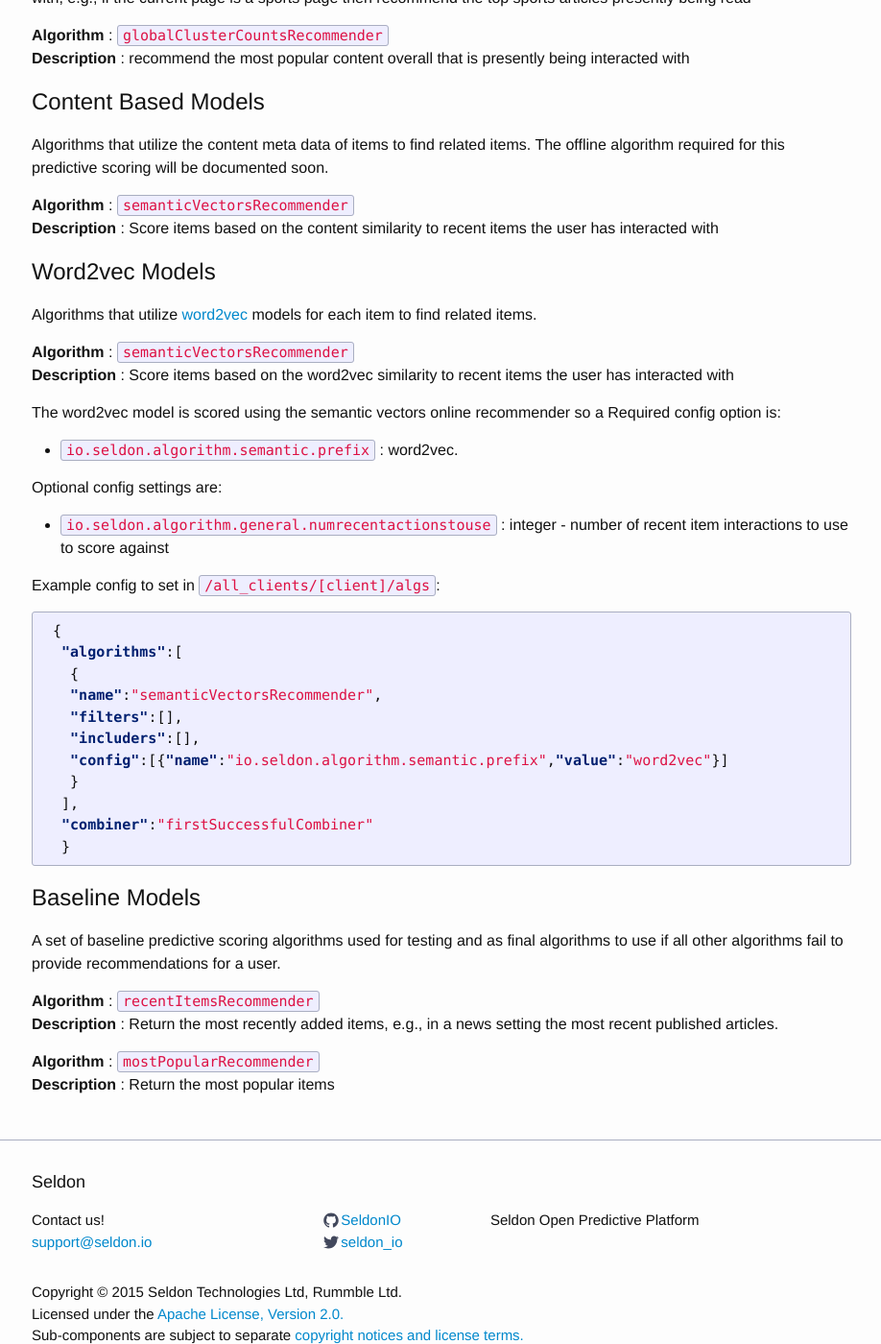
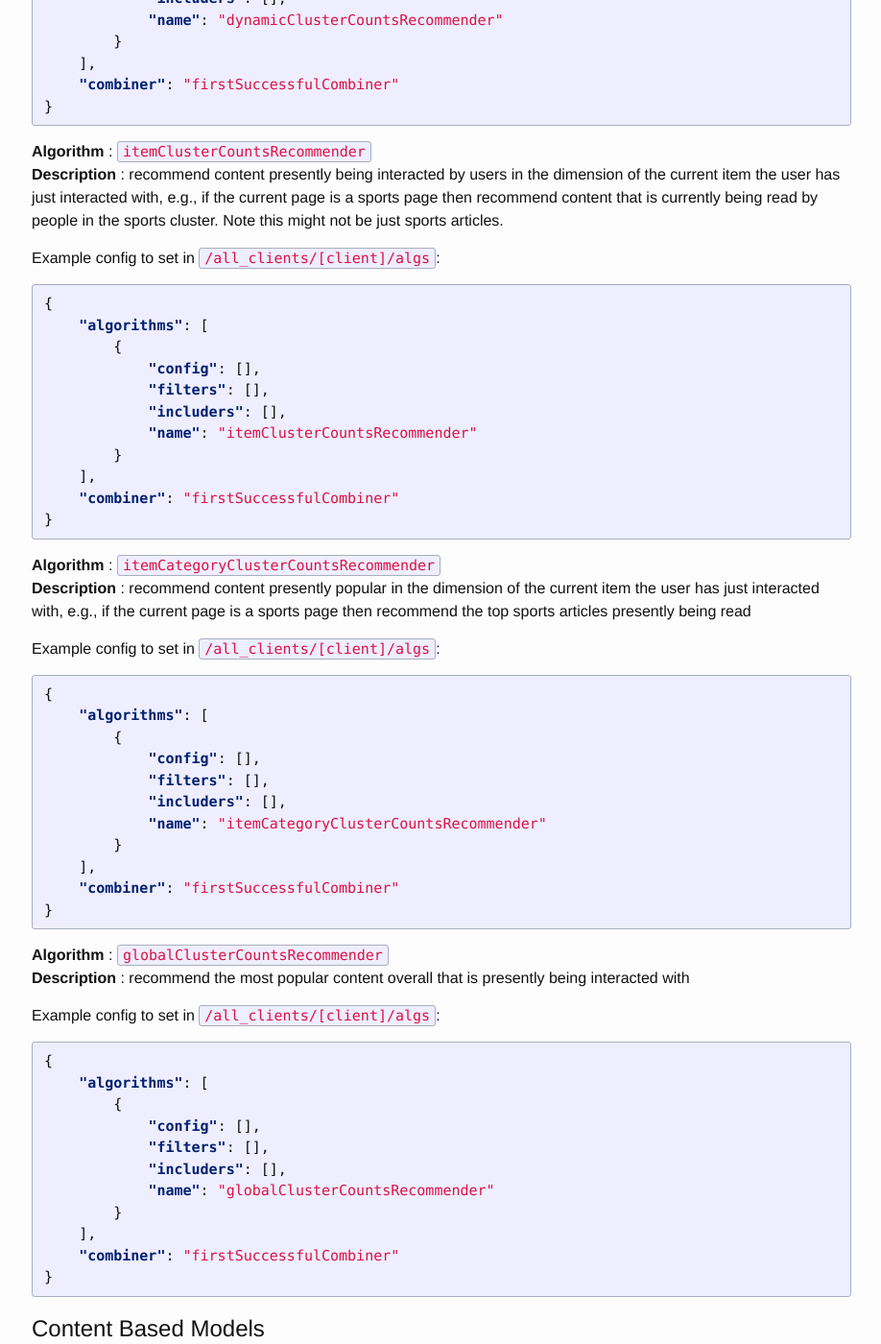
Before and after one commit to SeldonIO/seldonio.github.com, a Jekyll site: the page built from predictive-scoring.md, in a window 1280 px wide and 1400 px high, scrolled down 2631 px. Shown: the whole window at 96% size, without its empty margins (180-1098 px from the left). Built offline with Jekyll 4.4.1, drawn with Linux system fonts in a browser that asks for light colours; some of the changed text lies outside the part shown; grey boxes are pictures that could not be loaded.

Commit message:
added example configs for using user cluster models

```diff
--- a/predictive-scoring.md
+++ b/predictive-scoring.md
@@ -112,14 +112,78 @@ Algorithms that utilize [user clustering](spark-models.html#user-clusters). Thes
  **Algorithm** : `dynamicClusterCountsRecommender`
  **Description** : recommend presently popular content being interacted with by users in clusters the target user is contained within
 
+Example config to set in `/all_clients/[client]/algs`:
+
+{% highlight json %}
+{
+    "algorithms": [
+        {
+            "config": [],
+            "filters": [],
+            "includers": [],
+            "name": "dynamicClusterCountsRecommender"
+        }
+    ],
+    "combiner": "firstSuccessfulCombiner"
+}
+{% endhighlight %}
+
  **Algorithm** : `itemClusterCountsRecommender`
  **Description** : recommend content presently being interacted by users in the dimension of the current item the user has just interacted with, e.g., if the current page is a sports page then recommend content that is currently being read by people in the sports cluster. Note this might not be just sports articles.
+
+Example config to set in `/all_clients/[client]/algs`:
+
+{% highlight json %}
+{
+    "algorithms": [
+        {
+            "config": [],
+            "filters": [],
+            "includers": [],
+            "name": "itemClusterCountsRecommender"
+        }
+    ],
+    "combiner": "firstSuccessfulCombiner"
+}
+{% endhighlight %}
 
 **Algorithm** : `itemCategoryClusterCountsRecommender`
  **Description** : recommend content presently popular in the dimension of the current item the user has just interacted with, e.g., if the current page is a sports page then recommend the top sports articles presently being read
 
+Example config to set in `/all_clients/[client]/algs`:
+
+{% highlight json %}
+{
+    "algorithms": [
+        {
+            "config": [],
+            "filters": [],
+            "includers": [],
+            "name": "itemCategoryClusterCountsRecommender"
+        }
+    ],
+    "combiner": "firstSuccessfulCombiner"
+}
+{% endhighlight %}
+
 **Algorithm** : `globalClusterCountsRecommender`
  **Description** : recommend the most popular content overall that is presently being interacted with
+
+Example config to set in `/all_clients/[client]/algs`:
+
+{% highlight json %}
+{
+    "algorithms": [
+        {
+            "config": [],
+            "filters": [],
+            "includers": [],
+            "name": "globalClusterCountsRecommender"
+        }
+    ],
+    "combiner": "firstSuccessfulCombiner"
+}
+{% endhighlight %}
 
 
 ## Content Based Models<a name="content-based"></a>
```
